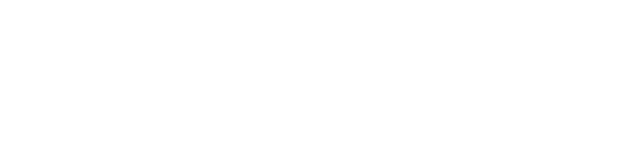
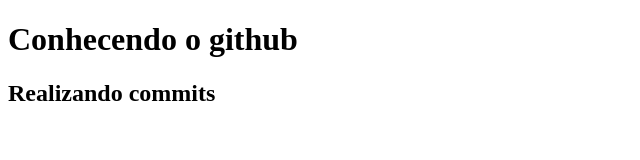
Before and after one commit to guilhermevan/atividade2, a plain HTML site: page index.html in a window 1280 px wide. Shown: the whole page, without its empty margins (0-640 px from the left). Drawn offline with Linux system fonts and the light colour scheme.

Commit message:
Adicionado títulos principais

```diff
--- a/index.html
+++ b/index.html
@@ -6,6 +6,7 @@
     <title>Document</title>
 </head>
 <body>
-
+    <h1>Conhecendo o github</h1>
+    <h2>Realizando commits</h2>
 </body>
 </html>
```
